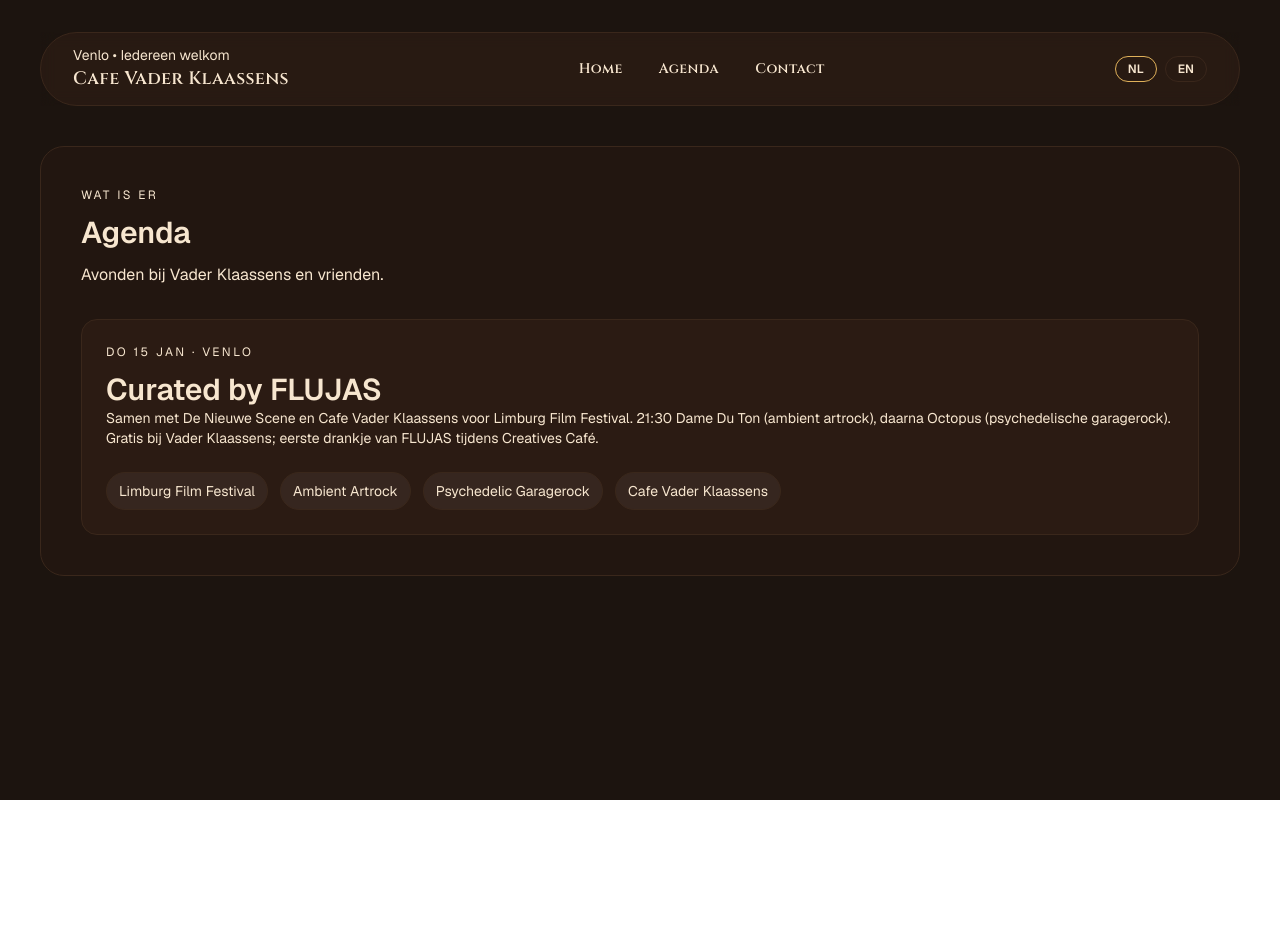
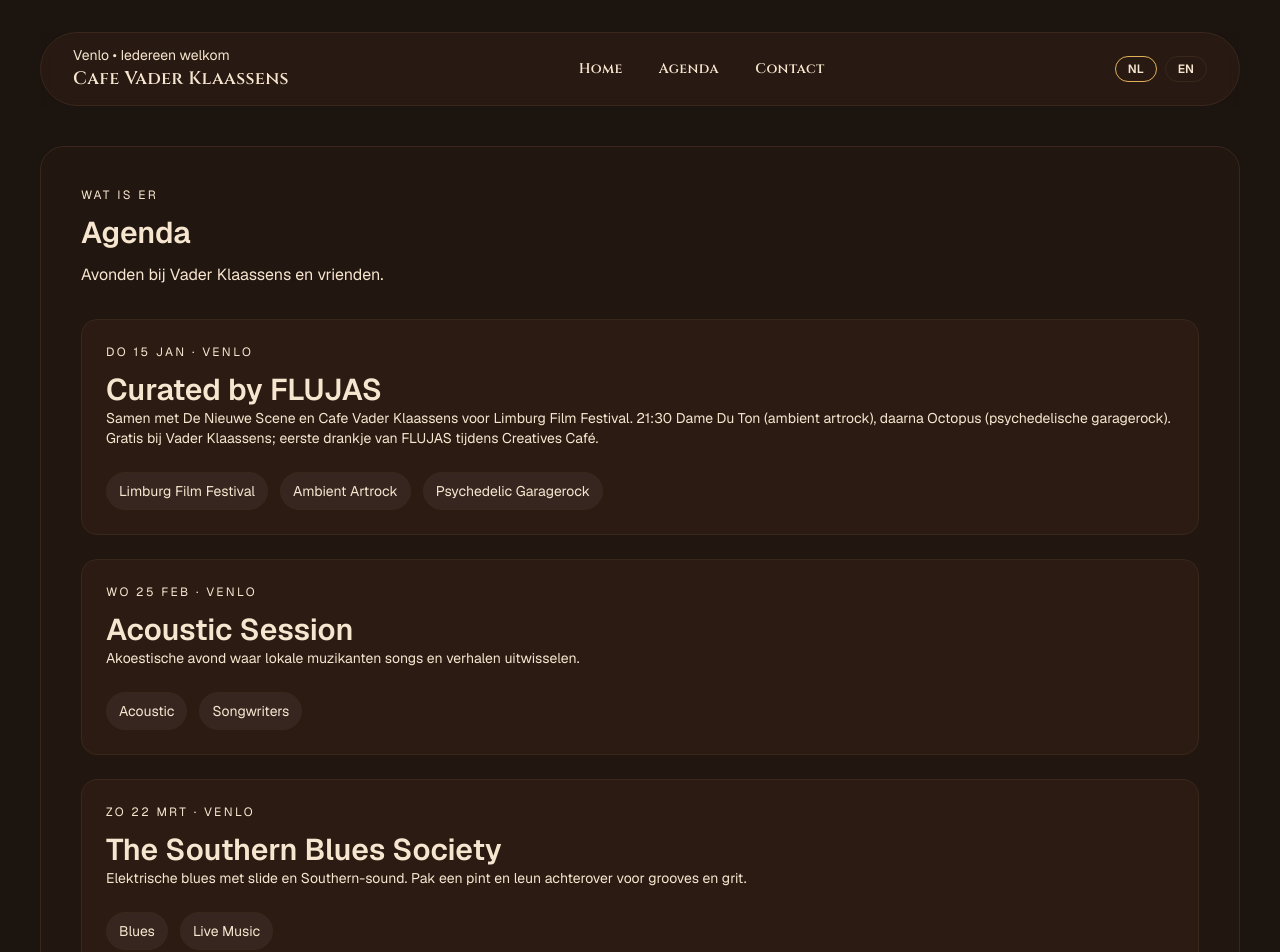
Before and after one commit to gijs-ve/projectVk, a Next.js app in the folder client/: page /events in a window 1280 px wide. Shown: the top 952 px of the page. Before the commit the page ends 800 px from the top, so only its background shows below. Built offline with nearby package versions, Linux system fonts and the light colour scheme.

Commit message:
feat: new events

```diff
--- a/client/app/content/events.ts
+++ b/client/app/content/events.ts
@@ -37,6 +37,90 @@
     location: "Venlo",
     startTime: "21:30",
     tags: ["Limburg Film Festival", "Ambient Artrock", "Psychedelic Garagerock"],
+    venue: "Cafe Vader Klaassens",
+  },
+  {
+    id: "event2",
+    slug: "southern-blues-society",
+    date: "2026-03-22",
+    title: {
+      en: "The Southern Blues Society",
+      nl: "The Southern Blues Society",
+    },
+    blurb: {
+      en: "Electric and slide-forward blues with a Southern edge. Grab a pint and settle in for grooves and grit.",
+      nl: "Elektrische blues met slide en Southern-sound. Pak een pint en leun achterover voor grooves en grit.",
+    },
+    description: {
+      en: "The Southern Blues Society brings smoky guitars, harmonica hooks, and road-worn vocals to Venlo. Expect a set that drifts from shuffles to slow-burn ballads, all with a Southern bite.",
+      nl: "The Southern Blues Society brengt rauwe gitaren, mondharmonica-hooks en doorleefde vocals naar Venlo. Reken op een set die schuift van shuffles naar slow-burn ballads, altijd met een Southern-bite.",
+    },
+    location: "Venlo",
+    startTime: "18:00",
+    tags: ["Blues", "Live Music"],
+    venue: "Cafe Vader Klaassens",
+  },
+  {
+    id: "event3",
+    slug: "wild-karma",
+    date: "2026-05-17",
+    title: {
+      en: "Wild Karma",
+      nl: "Wild Karma",
+    },
+    blurb: {
+      en: "Raw indie rock with sing-along hooks and plenty of fuzz. One for the front-row crowd.",
+      nl: "Rauwe indierock met meezing-hooks en veel fuzz. Voor iedereen die graag vooraan staat.",
+    },
+    description: {
+      en: "Wild Karma crashes in with driving drums, bright guitars, and choruses built to shout. A tight, energetic set that keeps the room moving from the first chord.",
+      nl: "Wild Karma komt binnen met stuwende drums, felle gitaren en refreinen om mee te brullen. Een energieke set die de zaal vanaf de eerste noot in beweging houdt.",
+    },
+    location: "Venlo",
+    startTime: "18:00",
+    tags: ["Indie Rock", "Live Music"],
+    venue: "Cafe Vader Klaassens",
+  },
+  {
+    id: "event4",
+    slug: "three-dilly-tuffys",
+    date: "2026-05-24",
+    title: {
+      en: "Three Dilly Tuffys",
+      nl: "Three Dilly Tuffys",
+    },
+    blurb: {
+      en: "Swinging roots trio mixing folk, jazz, and barroom charm. Easy smiles, tight harmonies.",
+      nl: "Swingende roots-trio met folk, jazz en kroegcharme. Luchtige sfeer, strakke harmonieën.",
+    },
+    description: {
+      en: "Three Dilly Tuffys blend upright bass, guitar, and light percussion for a breezy roots set. Expect close harmonies, playful solos, and a room that feels like a back-porch session.",
+      nl: "Three Dilly Tuffys mengen contrabas, gitaar en lichte percussie tot een luchtige roots-set. Verwacht close harmony, speelse solo's en een kroeg die voelt als een veranda-sessie.",
+    },
+    location: "Venlo",
+    startTime: "18:00",
+    tags: ["Roots", "Folk", "Live Music"],
+    venue: "Cafe Vader Klaassens",
+  },
+  {
+    id: "event5",
+    slug: "acoustic-session",
+    date: "2026-02-25",
+    title: {
+      en: "Acoustic Session",
+      nl: "Acoustic Session",
+    },
+    blurb: {
+      en: "Open-room acoustic night with local players trading songs and stories.",
+      nl: "Akoestische avond waar lokale muzikanten songs en verhalen uitwisselen.",
+    },
+    description: {
+      en: "A laid-back acoustic session: local songwriters and friends share originals and favorites. Low stage volume, plenty of room to listen, and an easy-going Thursday vibe.",
+      nl: "Een relaxte akoestische sessie: lokale songwriters en vrienden delen eigen werk en favorieten. Laag volume, ruimte om te luisteren en een gemoedelijke donderdagvibe.",
+    },
+    location: "Venlo",
+    startTime: "20:00",
+    tags: ["Acoustic", "Songwriters"],
     venue: "Cafe Vader Klaassens",
   },
 ];
--- a/client/app/events/page.tsx
+++ b/client/app/events/page.tsx
@@ -82,11 +82,7 @@
                               {tag}
                             </span>
                           ))}
-                          {event.venue && (
-                            <span className="inline-flex items-center gap-2 rounded-full border border-brand-border bg-white/5 px-3 py-2">
-                              {event.venue}
-                            </span>
-                          )}
+
                         </div>
                       )}
                     </div>
```
